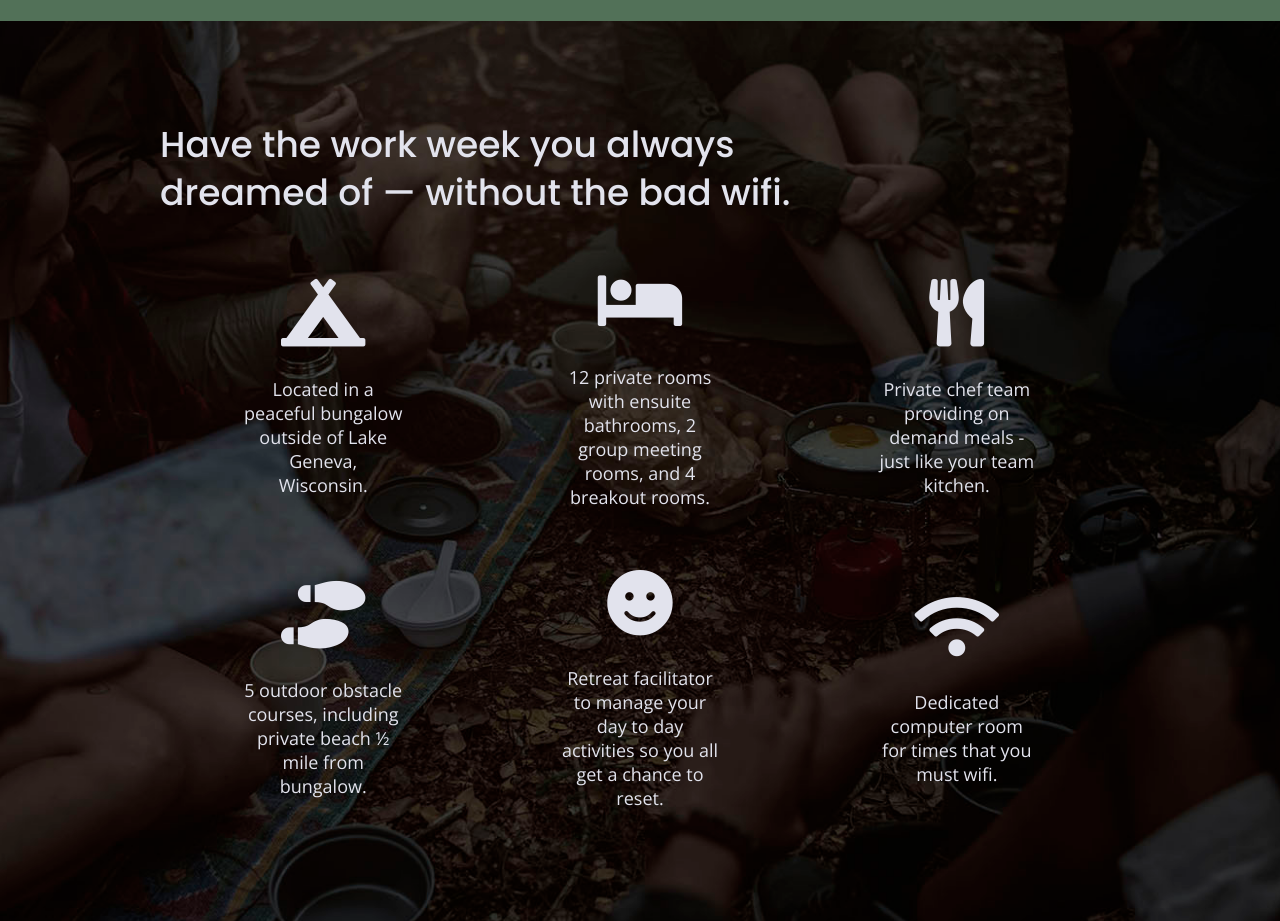
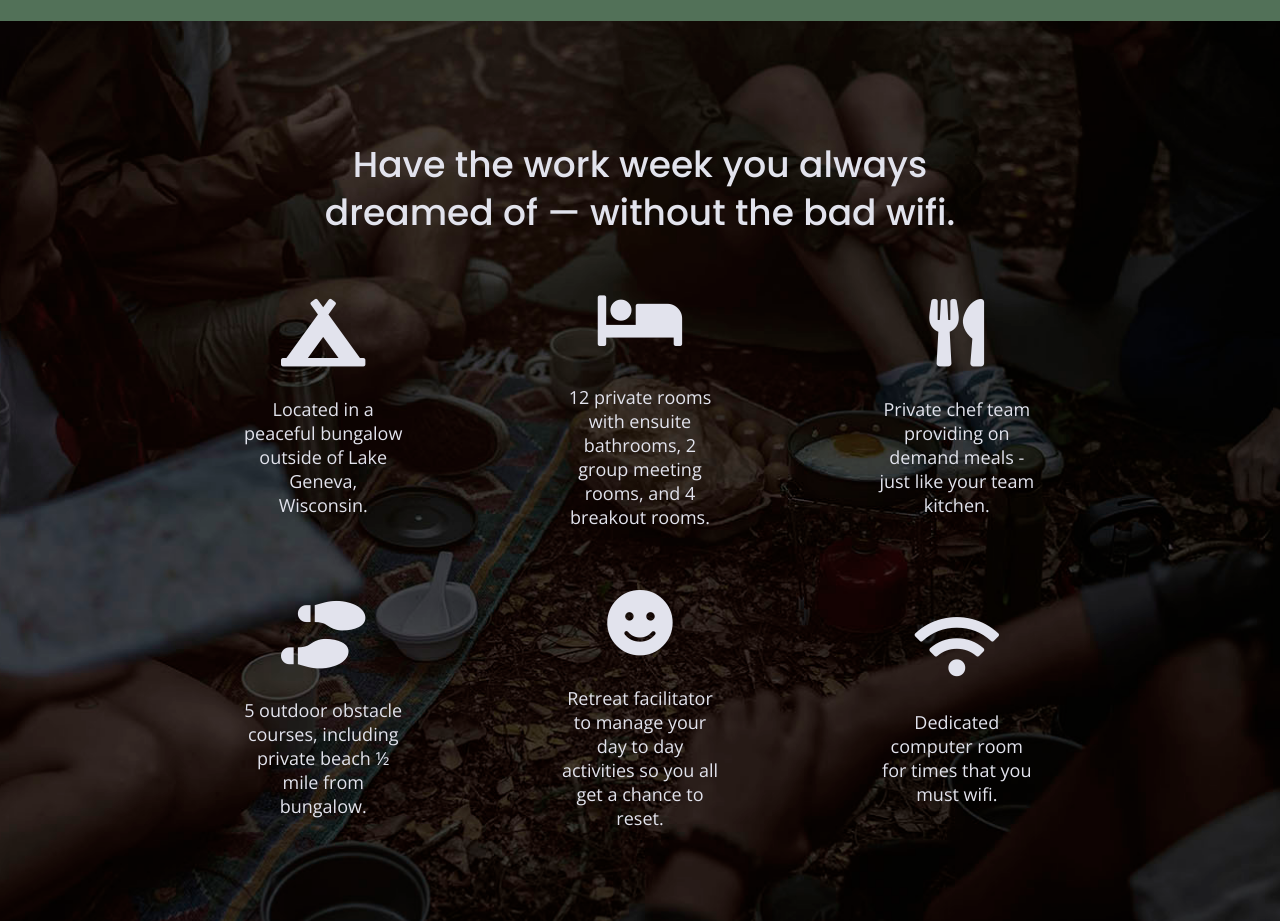
Before and after one commit to whimsicurl-creations/206-unplugged-ver2, a plain HTML site: page index.html in a window 1280 px wide. Shown: the part 960-1881 px from the top of the page. Drawn offline with nearby package versions, Linux system fonts and the light colour scheme.

Commit message:
Update .features h2 alignment and margins

```diff
--- a/css/main.css
+++ b/css/main.css
@@ -326,6 +326,7 @@ input[type=button] {
 
 .features h2 {
     margin-bottom: 60px;
+    text-align: center;
 }
 
 .features article {
@@ -592,7 +593,7 @@ input[type=button] {
 
     /* Features */
     .features h2 {
-        margin: 0 20px 20px 0;
+        margin: 20px auto;
     }
 
     .features article {
```
